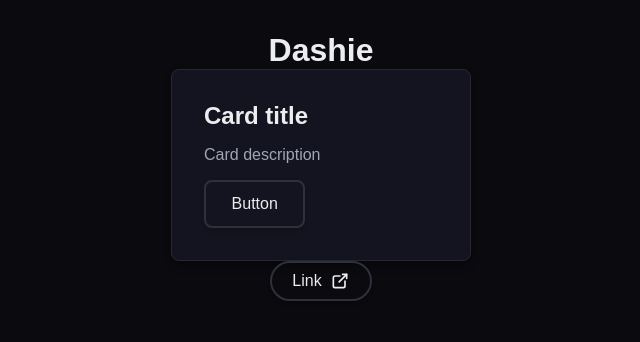
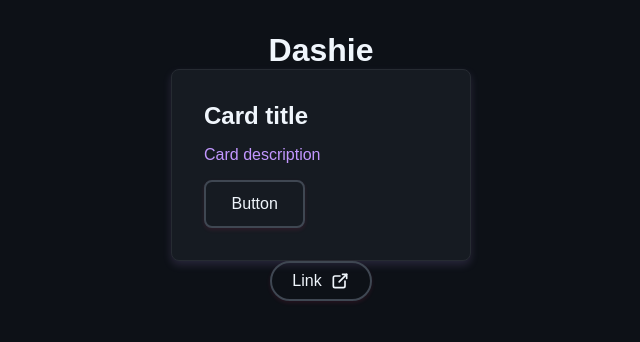
Before and after one commit to froma-dev/dashie, a React (Vite) app: page / in a window 1280 px wide. Shown: the top 342 px of the page, without its empty margins (319-959 px from the left). Built offline with nearby package versions, Linux system fonts and the light colour scheme.

Commit message:
add new theme

```diff
--- a/src/index.css
+++ b/src/index.css
@@ -1,43 +1,79 @@
 :root {
-  /* Theme colors */
+  /* Previous Theme
   --surface-base: #0a0a0f;
   --surface-raised: #13141f;
   --surface-overlay: #1e1f2e;
 
-  /* Typography */
   --text-default: #ecedee;
   --text-subdued: #a1a5b5;
   --text-disabled: #636b7d;
 
-  /* Interactive elements */
   --interactive-primary: #0072F5;
   --interactive-secondary: #7828C8;
   --state-success: #17C964;
   --state-warning: #F5A524;
   --state-error: #F31260;
 
+  --border-subtle: #27282F;
+  --border-default: #2E313A;
+  --border-emphasized: #3F4252;
+  --border-interactive: #0072F5;
+  --border-focus: #338EF7;
+  */
+
+  /* Neo Tokyo Theme colors */
+  --surface-base: #0D1117;
+  /* Deep night */
+  --surface-raised: #161B22;
+  /* Midnight building */
+  --surface-overlay: #21262D;
+  /* Neon-lit facade */
+
+  /* Typography */
+  --text-default: #F0F6FC;
+  /* Neon white */
+  --text-subdued: #C297FF;
+  /* Soft purple glow */
+  --text-disabled: #7E4FBF;
+  /* Dimmed purple */
+
+  /* Interactive elements */
+  --interactive-primary: #FF2E6D;
+  /* Neon pink */
+  --interactive-secondary: #A855F7;
+  /* Electric purple */
+  --state-success: #00F6C3;
+  /* Cyber mint */
+  --state-warning: #FFB800;
+  /* Amber lantern */
+  --state-error: #FF3358;
+  /* Hot pink alert */
+
   /* Border colors */
-  --border-subtle: #27282F;
-  /* Subtle borders for cards */
-  --border-default: #2E313A;
-  /* Default borders */
-  --border-emphasized: #3F4252;
-  /* Emphasized borders */
-  --border-interactive: #0072F5;
-  /* Interactive element borders */
-  --border-focus: #338EF7;
-  /* Focus state borders */
+  --border-subtle: #262B32;
+  /* Dark building outline */
+  --border-default: #3F4752;
+  /* Neon frame */
+  --border-emphasized: #C297FF;
+  /* Purple highlight */
+  --border-interactive: #FF2E6D;
+  /* Neon pink glow */
+  --border-focus: #FF71A4;
+  /* Soft pink focus */
 
   /* Interactive gradients */
-  --interactive-gradient-primary: linear-gradient(135deg, #0072F5, #00B7FA);
-  --interactive-gradient-secondary: linear-gradient(135deg, #7828C8, #9750DD);
-  --interactive-gradient-success: linear-gradient(135deg, #17C964, #0DBC5A);
+  --interactive-gradient-primary: linear-gradient(135deg, #FF2E6D, #FF71A4);
+  /* Neon pink flow */
+  --interactive-gradient-secondary: linear-gradient(135deg, #A855F7, #C297FF);
+  /* Electric purple surge */
+  --interactive-gradient-success: linear-gradient(135deg, #00F6C3, #00B894);
+  /* Cyber mint pulse */
 
-  /* Elevation */
-  --elevation-low: 0 2px 4px rgba(0, 0, 0, 0.2);
-  --elevation-medium: 0 4px 8px rgba(0, 0, 0, 0.3);
-  --elevation-high: 0 8px 16px rgba(0, 0, 0, 0.4);
-  --focus-ring: 0 0 0 3px rgba(0, 114, 245, 0.4);
+  /* Elevation - with colored shadows */
+  --elevation-low: 0 2px 4px rgba(255, 46, 109, 0.1);
+  --elevation-medium: 0 4px 8px rgba(194, 151, 255, 0.15);
+  --elevation-high: 0 8px 16px rgba(194, 151, 255, 0.2);
+  --focus-ring: 0 0 0 3px rgba(255, 46, 109, 0.4);
 
   color-scheme: light dark;
   font-synthesis: none;
```
